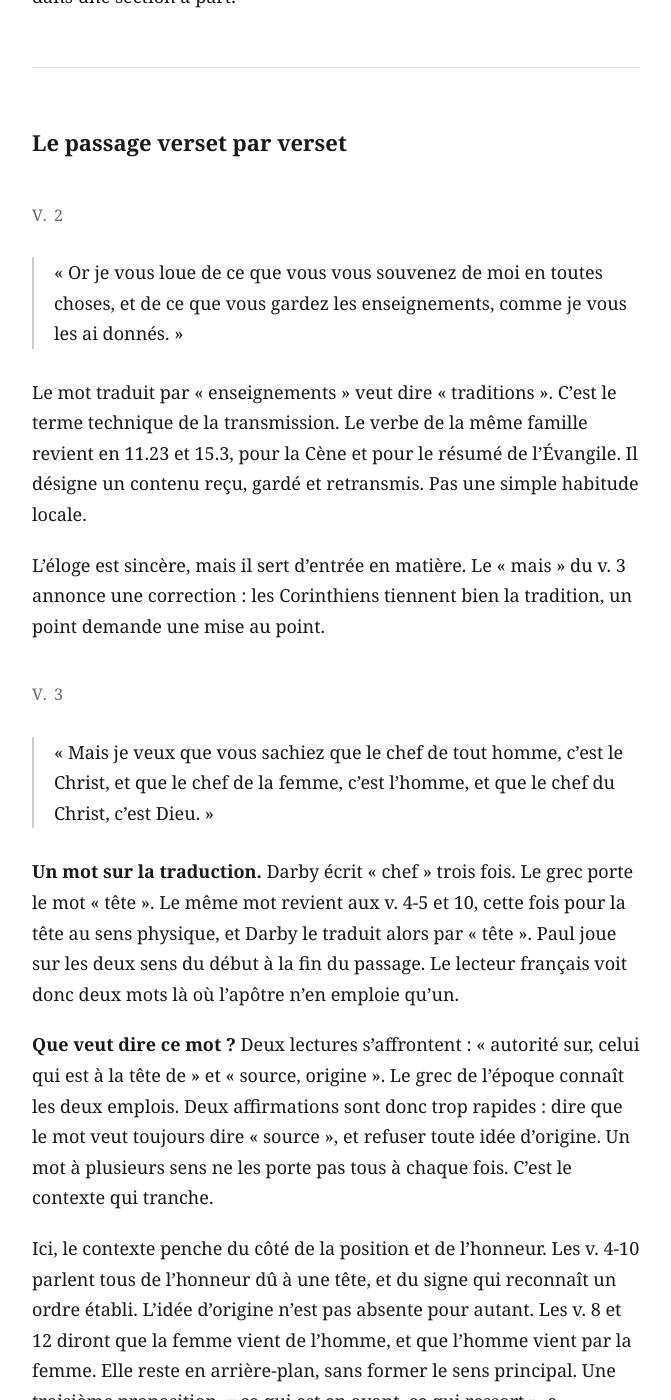
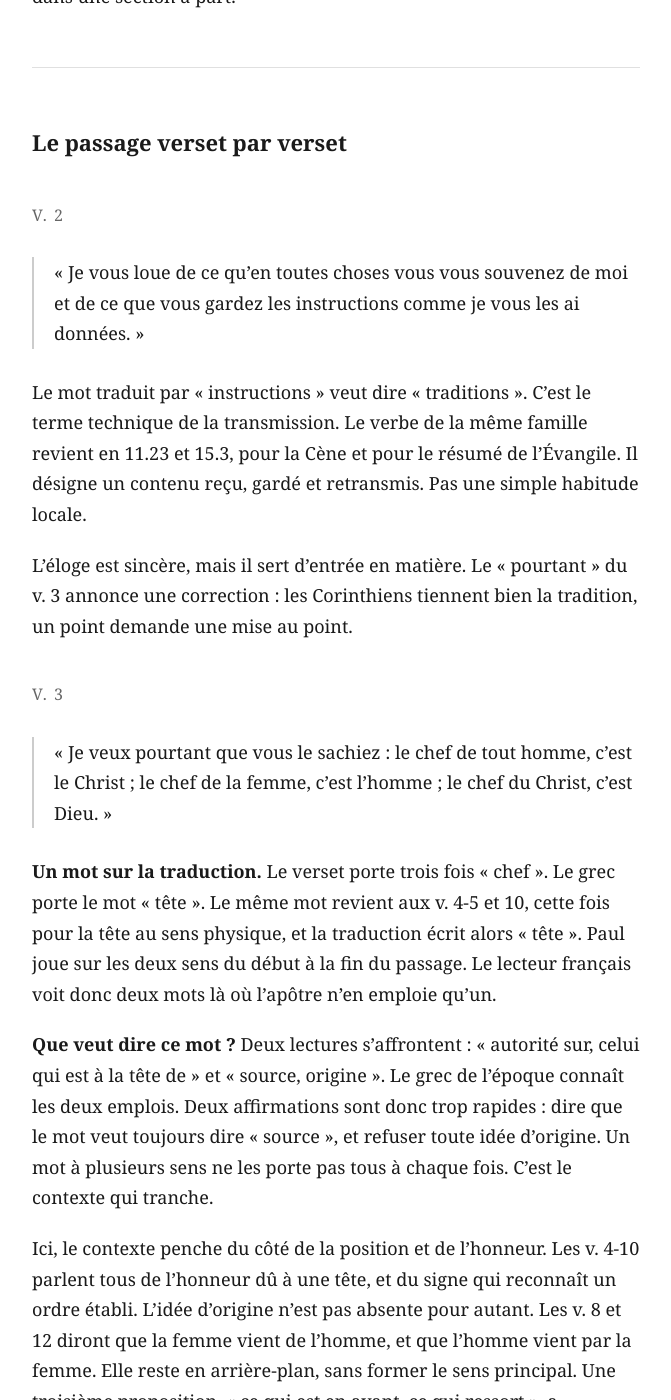
Before and after one commit to arnkoe/1-cor-11, a Jekyll site: the page built from index.md, in a window 1280 px wide and 1400 px high, scrolled down 478 px. Shown: the whole window, without its empty margins (304-975 px from the left). Built offline with Jekyll 4.4.1, drawn with Linux system fonts in a browser that asks for light colours; some of the changed text lies outside the part shown.

Commit message:
Aligner les citations sur le texte exact de la Darby revisee
Les citations reposaient sur la révision de 1991 faute d'accès au texte
de référence. Elles sont maintenant conformes au texte fourni :

- v. 2 : « instructions », et « pourtant » au v. 3 ;
- v. 6 : « chevelure » et « honteux » ;
- v. 10 : les crochets ne portent que sur « une marque de », suivi de
  « cette autorité » ;
- v. 12 : « tout procède de Dieu » ;
- v. 13 : « Jugez-en par vous-mêmes » ;
- ponctuation des v. 4-5, 7-9, 14-16.

Les renvois aux v. 17-18, dont le texte n'a pas pu être vérifié, ne sont
plus donnés entre guillemets.

Co-Authored-By: Claude Opus 5 <noreply@anthropic.com>
Claude-Session: https://claude.ai/code/session_01MmmGcsTtd4TEC1vTu1gi3A

```diff
--- a/index.md
+++ b/index.md
@@ -18,17 +18,17 @@ On cherche d'abord ce que les premiers lecteurs de Paul pouvaient comprendre. La
 
 ### v. 2
 
-> « Or je vous loue de ce que vous vous souvenez de moi en toutes choses, et de ce que vous gardez les enseignements, comme je vous les ai donnés. »
+> « Je vous loue de ce qu'en toutes choses vous vous souvenez de moi et de ce que vous gardez les instructions comme je vous les ai données. »
 
-Le mot traduit par « enseignements » veut dire « traditions ». C'est le terme technique de la transmission. Le verbe de la même famille revient en 11.23 et 15.3, pour la Cène et pour le résumé de l'Évangile. Il désigne un contenu reçu, gardé et retransmis. Pas une simple habitude locale.
+Le mot traduit par « instructions » veut dire « traditions ». C'est le terme technique de la transmission. Le verbe de la même famille revient en 11.23 et 15.3, pour la Cène et pour le résumé de l'Évangile. Il désigne un contenu reçu, gardé et retransmis. Pas une simple habitude locale.
 
-L'éloge est sincère, mais il sert d'entrée en matière. Le « mais » du v. 3 annonce une correction : les Corinthiens tiennent bien la tradition, un point demande une mise au point.
+L'éloge est sincère, mais il sert d'entrée en matière. Le « pourtant » du v. 3 annonce une correction : les Corinthiens tiennent bien la tradition, un point demande une mise au point.
 
 ### v. 3
 
-> « Mais je veux que vous sachiez que le chef de tout homme, c'est le Christ, et que le chef de la femme, c'est l'homme, et que le chef du Christ, c'est Dieu. »
+> « Je veux pourtant que vous le sachiez : le chef de tout homme, c'est le Christ ; le chef de la femme, c'est l'homme ; le chef du Christ, c'est Dieu. »
 
-**Un mot sur la traduction.** Darby écrit « chef » trois fois. Le grec porte le mot « tête ». Le même mot revient aux v. 4-5 et 10, cette fois pour la tête au sens physique, et Darby le traduit alors par « tête ». Paul joue sur les deux sens du début à la fin du passage. Le lecteur français voit donc deux mots là où l'apôtre n'en emploie qu'un.
+**Un mot sur la traduction.** Le verset porte trois fois « chef ». Le grec porte le mot « tête ». Le même mot revient aux v. 4-5 et 10, cette fois pour la tête au sens physique, et la traduction écrit alors « tête ». Paul joue sur les deux sens du début à la fin du passage. Le lecteur français voit donc deux mots là où l'apôtre n'en emploie qu'un.
 
 **Que veut dire ce mot ?** Deux lectures s'affrontent : « autorité sur, celui qui est à la tête de » et « source, origine ». Le grec de l'époque connaît les deux emplois. Deux affirmations sont donc trop rapides : dire que le mot veut toujours dire « source », et refuser toute idée d'origine. Un mot à plusieurs sens ne les porte pas tous à chaque fois. C'est le contexte qui tranche.
 
@@ -48,9 +48,9 @@ Le verset ne donne pas non plus à chaque homme une autorité personnelle sur ch
 
 ### v. 4
 
-> « Tout homme qui prie ou qui prophétise en ayant [quelque chose] sur la tête, déshonore sa tête ; »
+> « Tout homme qui prie ou qui prophétise en ayant [quelque chose] sur la tête déshonore sa tête ; »
 
-**De quoi parle-t-on, concrètement ?** Le grec dit seulement « ayant sur la tête », sans nommer l'objet. Les crochets de Darby signalent cet ajout. Il s'agit très probablement d'un tissu ou d'un pan de vêtement ramené sur la tête. Le v. 6 distinguera cette couverture des cheveux : il ne s'agit donc pas d'une coiffure.
+**De quoi parle-t-on, concrètement ?** Le grec dit seulement « ayant sur la tête », sans nommer l'objet. Les crochets signalent cet ajout. Il s'agit très probablement d'un tissu ou d'un pan de vêtement ramené sur la tête. Le v. 6 distinguera cette couverture des cheveux : il ne s'agit donc pas d'une coiffure.
 
 **Le cas n'était sans doute pas théorique.** Corinthe a été refondée comme colonie romaine en 44 av. J.-C. et suivait les usages romains. Or les Romains de rang priaient et sacrifiaient la tête couverte, *capite velato*.
 
@@ -68,7 +68,7 @@ Une remarque, valable pour tout le passage. Le tissu n'a rien de mauvais en lui-
 
 ### v. 5
 
-> « et toute femme qui prie ou qui prophétise, la tête découverte, déshonore sa tête, car c'est la même chose qu'une femme qui serait rasée. »
+> « toute femme qui prie ou qui prophétise la tête découverte déshonore sa tête : c'est la même chose qu'une femme qui serait rasée. »
 
 **Ce que Paul tient pour acquis.** Il admet sans la moindre discussion que des femmes prient et prophétisent à voix haute. Il règle une tenue, pas une autorisation.
 
@@ -76,11 +76,11 @@ Rien dans le verset ne place la scène dans la réunion de toute l'assemblée. E
 
 **Dans quel cadre ?** La question se pose, parce que le verset autorise ici ce que 14.34-35 restreint dans l'assemblée. Trois indices suggèrent que les v. 2-16 visent la prière et la prophétie de la vie ordinaire (la famille, les petits groupes, l'hospitalité) et non la réunion publique.
 
-D'abord le vocabulaire. Le verbe traduit par « se réunir » n'apparaît qu'à partir du v. 17. Il revient ensuite sans arrêt (11.17, 18, 20, 33, 34 ; 14.23, 26), accompagné des précisions « en assemblée » (11.18) et « ensemble » (11.20 ; 14.23). Aucune de ces formules ne figure dans notre passage.
+D'abord le vocabulaire. Le verbe traduit par « se réunir » n'apparaît qu'à partir du v. 17. Il revient ensuite sans arrêt (11.17, 18, 20, 33, 34 ; 14.23, 26), et le texte précise chaque fois qu'il s'agit de l'assemblée réunie au même lieu. Aucune de ces formules ne figure dans notre passage.
 
-Ensuite la rupture du v. 17. Paul avait ouvert par un éloge (v. 2). Il ouvre la section suivante par l'inverse exact : « je ne vous loue pas ».
+Ensuite la rupture du v. 17. Paul avait ouvert par un éloge (v. 2). Il ouvre la section suivante par l'inverse exact : cette fois, il ne loue pas.
 
-Enfin la précision du v. 18, « quand vous vous réunissez en assemblée ». Elle introduit ce cadre comme une donnée nouvelle. Inutile de la poser si elle valait déjà pour ce qui précède.
+Enfin la précision du v. 18, qui situe la scène au moment où les Corinthiens se réunissent en assemblée. Elle introduit ce cadre comme une donnée nouvelle. Inutile de la poser si elle valait déjà pour ce qui précède.
 
 Le lieu ne donne aucun critère. Les assemblées se réunissaient dans des maisons (Rm 16.5 ; 1 Co 16.19 ; Col 4.15 ; Phm 2), et la même pièce pouvait accueillir un repas de famille le matin et la communauté entière le soir. Ce qui fait la différence, c'est le caractère officiel de la rencontre : une réunion est publique quand l'assemblée est convoquée comme assemblée.
 
@@ -98,11 +98,11 @@ On voit ici pourquoi le même objet produit l'effet inverse selon la personne qu
 
 ### v. 6
 
-> « Car si la femme n'est pas couverte, qu'on lui coupe aussi les cheveux. Mais s'il est déshonnête pour une femme d'avoir les cheveux coupés ou d'être rasée, qu'elle soit couverte. »
+> « Si donc la femme n'est pas couverte, qu'on lui coupe aussi la chevelure. Mais s'il est honteux pour une femme d'avoir la chevelure tondue ou rasée, qu'elle soit couverte. »
 
-**Un raisonnement par l'absurde.** Renoncer au voile, c'est renoncer à la marque de ce qui convient à une femme. Autant aller au bout de la logique et couper les cheveux. Personne à Corinthe ne l'aurait accepté, et la conclusion s'impose d'elle-même.
+**Un raisonnement par l'absurde.** Renoncer au voile, c'est renoncer à la marque de ce qui convient à une femme. Autant aller au bout de la logique et couper la chevelure. Personne à Corinthe ne l'aurait accepté, et la conclusion s'impose d'elle-même.
 
-**Ici, le voile et les cheveux sont deux choses différentes.** Le verset les met côte à côte et les oppose. Si on identifie le voile aux cheveux, en s'appuyant sur le v. 15, la phrase devient incompréhensible : « si elle n'a pas de cheveux, qu'on lui coupe les cheveux ». La couverture est donc bien un tissu ajouté.
+**Ici, le voile et les cheveux sont deux choses différentes.** Le verset les met côte à côte et les oppose. Si on identifie le voile aux cheveux, en s'appuyant sur le v. 15, la phrase devient incompréhensible : « si elle n'a pas de chevelure, qu'on lui coupe la chevelure ». La couverture est donc bien un tissu ajouté.
 
 **Pourquoi ce signe au moment de la prière et de la prophétie ?** Deux éléments de réponse.
 
@@ -114,7 +114,7 @@ Bruce Winter a proposé de rattacher ce comportement à la « femme nouvelle »,
 
 ### v. 7
 
-> « Car l'homme, étant l'image et la gloire de Dieu, ne doit pas se couvrir la tête ; mais la femme est la gloire de l'homme. »
+> « Car l'homme, étant l'image et la gloire de Dieu, ne doit pas se couvrir la tête ; tandis que la femme est la gloire de l'homme. »
 
 **Ce que Paul ne dit pas.** Il n'écrit pas que la femme est l'image de l'homme. Le déséquilibre de la formule est voulu. Genèse 1.27 place l'homme et la femme ensemble sous l'image de Dieu, et Paul n'y touche pas. Il change de registre et parle de gloire.
 
@@ -146,9 +146,9 @@ Le point est décisif pour la suite. Ce que Paul invoque ici, ce n'est pas un us
 
 ### v. 10
 
-> « C'est pourquoi la femme, à cause des anges, doit avoir sur la tête [une marque de l']autorité [à laquelle elle est soumise]. »
+> « C'est pourquoi la femme, à cause des anges, doit avoir sur la tête [une marque de] cette autorité. »
 
-**Ce que porte le grec.** La phrase dit littéralement que la femme doit « avoir autorité sur la tête ». Darby met entre crochets « une marque de l' » et « à laquelle elle est soumise » : ces mots ne sont pas dans le texte grec. Beaucoup de versions font le même ajout sans le signaler. Deux lectures sont défendues.
+**Ce que porte le grec.** La phrase dit littéralement que la femme doit « avoir autorité sur la tête ». Les crochets signalent l'ajout de « une marque de » ; le démonstratif « cette » est lui aussi un choix du traducteur, qui renvoie à l'ordre du v. 3. Beaucoup de versions ajoutent la même chose sans le signaler. Deux lectures sont défendues.
 
 La première est active. La femme exerce une maîtrise sur sa propre tête, et le voile est le signe qui l'habilite à prier et à prophétiser. Morna Hooker a fait remarquer que la tournure « avoir autorité sur » désigne partout ailleurs une autorité exercée par le sujet, jamais une autorité subie.
 
@@ -195,13 +195,13 @@ Deux détails encore. Paul écrit « prie Dieu », sans préciser le cadre : la
 
 ### v. 14-15
 
-> « La nature même ne vous enseigne-t-elle pas que, si un homme a une longue chevelure, c'est un déshonneur pour lui ? Mais si une femme a une longue chevelure, c'est une gloire pour elle, parce que la chevelure lui est donnée en guise de voile. »
+> « La nature même ne vous enseigne-t-elle pas que, si un homme a une longue chevelure, c'est un déshonneur pour lui ? tandis que si une femme a une longue chevelure, c'est une gloire pour elle, parce que la chevelure lui est donnée en guise de voile. »
 
 **Ce que veut dire « nature ».** Le mot ne renvoie pas ici à la pure biologie, puisque les cheveux poussent chez tout le monde. Il désigne la différence entre les sexes telle qu'elle appartient à l'ordre du monde, et telle qu'un groupe la perçoit et la confirme par ses usages.
 
 Les deux aspects comptent. La différence est réelle, ce n'est pas une pure convention. Mais sa forme visible varie. Les cheveux longs chez un homme n'ont pas toujours été tenus pour un déshonneur dans le monde biblique : le vœu de naziréat les imposait (Nb 6.5), Absalom en tirait fierté (2 S 14.26), et les Spartiates les portaient. Paul ne fixe d'ailleurs aucune longueur. Son point porte sur la différence : une apparence reconnue comme féminine déshonore l'homme qui l'adopte comme telle. L'ordre entre les sexes fournit le fondement ; l'usage social le rend lisible.
 
-**« En guise de voile ».** Le grec porte une formule qui veut dire « à la place d'un vêtement » ou « en correspondance avec un vêtement ». Darby traduit « en guise de voile », ce qui va dans le premier sens. Deux lectures s'opposent.
+**« En guise de voile ».** Le grec porte une formule qui veut dire « à la place d'un vêtement » ou « en correspondance avec un vêtement ». La traduction porte « en guise de voile », ce qui va dans le premier sens. Deux lectures s'opposent.
 
 La première fait des cheveux le voile demandé, ce qui rendrait tout tissu inutile. La seconde y voit une comparaison : la nature a donné une couverture à la femme, ce qui rend le voile de tissu conforme à l'ordre des choses.
 
@@ -211,7 +211,7 @@ La seconde paraît la bonne, malgré le choix de la traduction, pour la raison d
 
 ### v. 16
 
-> « Mais si quelqu'un paraît vouloir contester, nous, nous n'avons pas une telle coutume, ni les assemblées de Dieu. »
+> « Si quelqu'un paraît vouloir contester, nous n'avons pas, nous, une telle coutume, ni les assemblées de Dieu. »
 
 **« Une telle coutume ».** Deux référents sont possibles : l'esprit de dispute, ou le refus de la pratique exposée. La syntaxe impose la première lecture, parce que le démonstratif renvoie à ce qui précède immédiatement. Paul refuse d'alimenter la polémique. De toute façon, la phrase ne peut pas vouloir dire que les assemblées ignoraient le couvre-chef : cela contredirait tout ce qui précède.
 
```
Also changed, not shown: other parts of index.md (+4 -4 lines).
